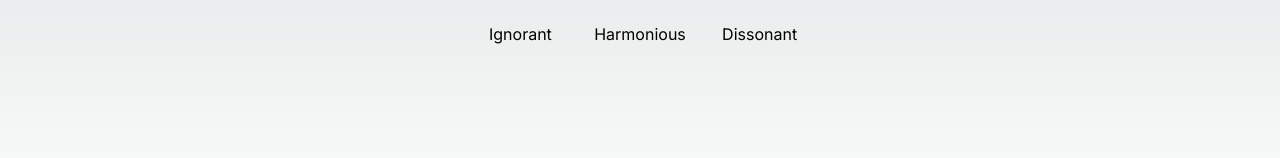
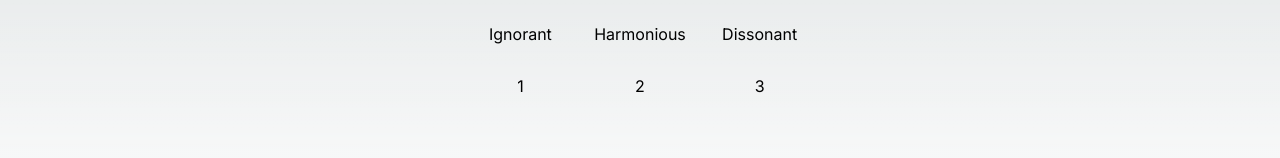
Before and after one commit to KXzeno/watch-me, a Next.js app: page / in a window 1280 px wide. Shown: the part 242-400 px from the top of the page. Built offline with nearby package versions, Linux system fonts and the light colour scheme.

Commit message:
chore: add tentative elems and comments

```diff
--- a/app/page.js
+++ b/app/page.js
@@ -46,16 +46,26 @@ export default function Home() {
       </form>
 
       { /* Once chosen, collide to middle col and slide down page */ }
+      { /* Make 1 col default, when active expand to more columns, do previous comment's action when one is chosen then slide to after "Archetype:" instead */ }
       <p className="mt-12">Choose your Archetype:</p>
       <div className="grid grid-rows-3 grid-cols-3 gap-4 mt-4 border-black">
-        <button className="hover:border-2 hover:border-x-red-600 hover:border-y-inherit">
+        <button className="archetype-btn">
           <p className="m-1.5">Ignorant</p>
         </button>
-        <button className="hover:border-2 hover:border-x-red-600 hover:border-y-inherit">
+        <button className="archetype-btn">
           <p className="m-1.5">Harmonious</p>
         </button>
-        <button className="hover:border-2 hover:border-x-red-600 hover:border-y-inherit">
+        <button className="archetype-btn">
           <p className="m-1.5">Dissonant</p>
+        </button>
+        <button className="archetype-btn">
+          <p className="m-1.5">1</p>
+        </button>
+        <button className="archetype-btn">
+          <p className="m-1.5">2</p>
+        </button>
+        <button className="archetype-btn">
+          <p className="m-1.5">3</p>
         </button>
 
       </div>
```
